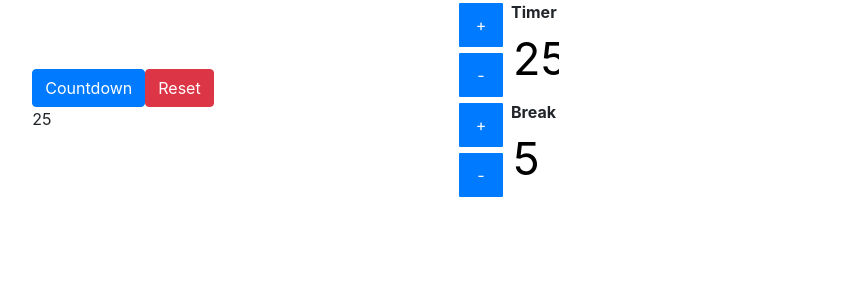
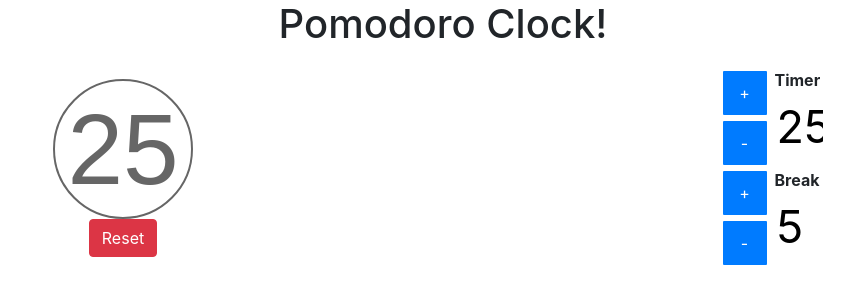
Before and after one commit to Elitro/FCC_Pomodoro, an Angular app: page / in a window 1280 px wide. Shown: the top 304 px of the page, without its empty margins (197-1051 px from the left). Built offline with nearby package versions, Linux system fonts and the light colour scheme.

Commit message:
timer/break switch now working

```diff
--- a/src/app/app.component.css
+++ b/src/app/app.component.css
@@ -1,5 +1,10 @@
-.center-clock{
+.center-content{
     display: flex;
     align-items: center;
     justify-content: center;
 }
+
+.title{
+    text-align: center;
+    margin-bottom: 20px;
+}
--- a/src/app/app.component.html
+++ b/src/app/app.component.html
@@ -1,9 +1,11 @@
 <div class="container-fluid">
+
+  <h1 class="title"> Pomodoro Clock! </h1>
 
   <div class="row">
 
     <!-- Clock figure -->
-    <div class="col-sm-6 col-xs-12 center-clock">
+    <div class="col-sm-6 col-xs-12 center-content">
 
       <app-clock (clockAction)="executeClockAction($event)" [timer]="service.getCurrentTimer()"></app-clock>
       <!--{{this.timerObject.initCD}}-->
@@ -11,15 +13,18 @@
     </div>
 
     <!-- Timers -->
-    <div class="col-sm-6 col-xs-12">
+    <div class="col-sm-6 col-xs-12 center-content">
 
       <!--<app-timers *ngFor="let timer of timers; let i = index;"
       [text]="timer.text" [(timer)]="timer.timer" [initiateCD]="timer.initCD"
       (timerFinish)="startOtherTimer($event, i)"></app-timers>-->
+      <div>
 
-      <app-timers [text]="'Timer'" [(timer)]="timerClock"></app-timers>
+        <app-timers [text]="'Timer'" [(timer)]="timerClock"></app-timers>
 
-      <app-timers [text]="'Break'" [(timer)]="breakClock"></app-timers>
+        <app-timers [text]="'Break'" [(timer)]="breakClock"></app-timers>
+
+      </div>
 
     </div>
 
--- a/src/app/app.component.ts
+++ b/src/app/app.component.ts
@@ -21,29 +21,6 @@ export class AppComponent implements OnInit {
     this.service.setCurrentTimer(this.timerClock);
   }
 
-  // startOtherTimer(value: boolean, i: number) {
-  //   console.log('i:', i);
-  //   // First we check if there is another timer ahead, and then we start it
-  //   if (this.timers.length > i + 1) {
-  //     this.timers[i + 1].initCD = !this.timers[i + 1].initCD;
-  //   }
-  //   // If not, we reset the previous timers
-  //   else {
-
-  //     for (let x = 0; x < this.timers.length; x++) {
-  //       this.timers[x].initCD = false;
-  //       this.timers[x].timer = this.timers[x].ghostTimer;
-  //     }
-  //     // Start the countdown in the first timer
-  //     this.timers[0].initCD = !this.timers[0].initCD;
-  //     // this.changeDetectorRef.detectChanges();
-  //     // this.appRef.tick();
-  //     console.log('startOtherTimer:', this.timers);
-  //   }
-
-
-  // }
-
   executeClockAction(action: string) {
     if (action === 'pause/resume') {
       this.pauseResume();
@@ -53,10 +30,11 @@ export class AppComponent implements OnInit {
   }
 
   pauseResume() {
-    this.service.countdown();
+    this.service.countdown(this.timerClock, this.breakClock);
   }
 
   reset() {
+    this.service.setInitiateCD(false);
     this.service.setCurrentTimer(this.timerClock);
   }
 
--- a/src/app/clock/clock.component.css
+++ b/src/app/clock/clock.component.css
@@ -0,0 +1,24 @@
+.clock {
+
+    cursor: pointer;
+    width: 140px;
+    height: 140px;
+
+    border-radius: 50%;
+    background: #fff;
+    border: 2px solid #666;
+    color: #666;
+
+    display: flex;
+    justify-content: center;
+    align-items: center;
+
+    font: 100px Arial, sans-serif;
+}
+
+.center-button {
+    width: 100%;
+    display: flex;
+    justify-content: center;
+
+}
--- a/src/app/clock/clock.component.html
+++ b/src/app/clock/clock.component.html
@@ -1,6 +1,11 @@
-<button class="btn btn-primary" (click)="initiateCD()">Countdown</button>
-<button class="btn btn-danger" (click)="reset()">Reset</button>
+<div>
 
-<div>
-    {{timer}}
+    <div class="clock" (click)="initiateCD()">
+        {{timer}}
+    </div>
+
+    <div class="center-button">
+        <button class="btn btn-danger" (click)="reset()">Reset</button>
+    </div>
+
 </div>
--- a/src/app/pomodoro.service.ts
+++ b/src/app/pomodoro.service.ts
@@ -5,7 +5,9 @@ export class PomodoroService {
 
   private _currentTimer: number;
 
-  private _initiateCD: boolean = false;;
+  private _initiateCD: boolean = false;
+
+  private _clockOrBreak: boolean = false;
 
   constructor() { }
 
@@ -17,13 +19,22 @@ export class PomodoroService {
     return this._currentTimer;
   }
 
-  countdown() {
+  setInitiateCD(value: boolean) {
+    this._initiateCD = value;
+  }
+
+  countdown(timer: number, breakTimer: number) {
     this._initiateCD = !this._initiateCD;
     let event = setInterval(() => {
       if (this._currentTimer > 0 && this._initiateCD) {
         this._currentTimer--;
       } else if (this._currentTimer === 0) {
-        clearInterval(event);
+        if (!this._clockOrBreak) {
+          this._currentTimer = breakTimer;
+        } else {
+          this._currentTimer = timer;
+        }
+        this._clockOrBreak = !this._clockOrBreak;
       } else {
         clearInterval(event);
       }
```
